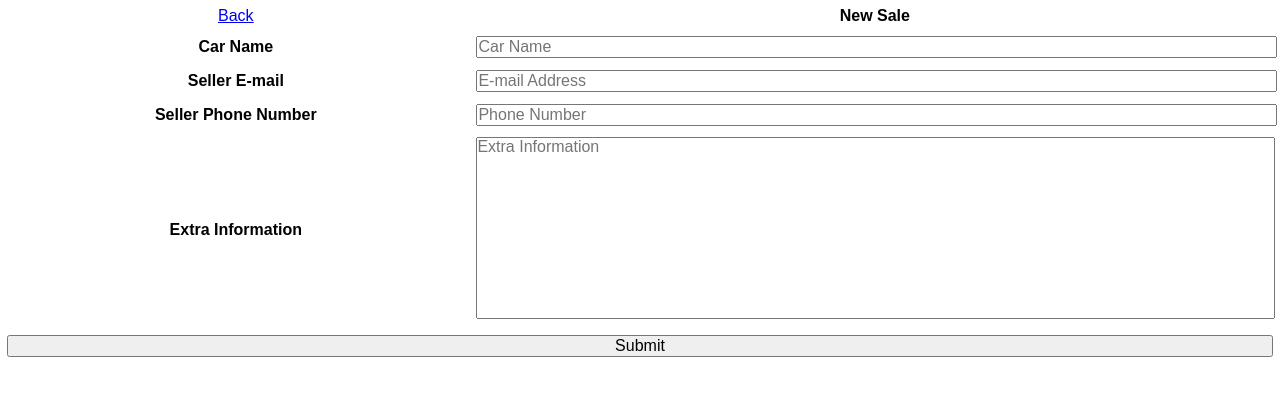
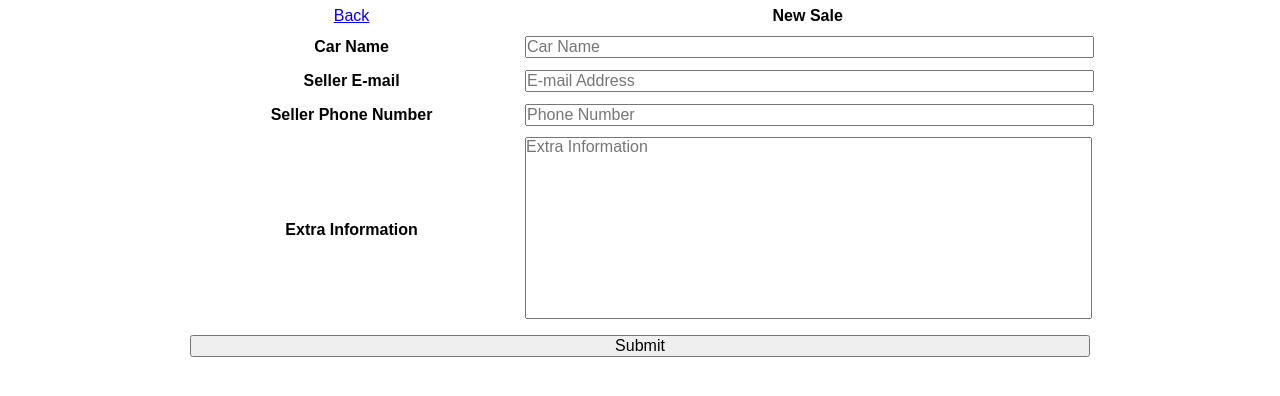
Before and after one commit to petar1905/torque, a PHP site: page /sql/newsale.php in a window 1280 px wide. Shown: the top 396 px of the page. Run offline with PHP 8.4, Linux system fonts and the light colour scheme.

Commit message:
centered new sale

```diff
--- a/newsale.php
+++ b/newsale.php
@@ -34,6 +34,8 @@
             echo $response;
         }
     ?>
+    <section id="form-container">
+        <div class="spacer"></div>
         <form action="newsale.php" method="post" id="saleform">
             <table>
                 <tr>
@@ -84,5 +86,7 @@
                 </tr>
             </table>
         </form>
+        <div class="spacer"></div>
+    </section>
 </body>
 </html>
```
Lines whose indentation alone changed are shown as unchanged.
